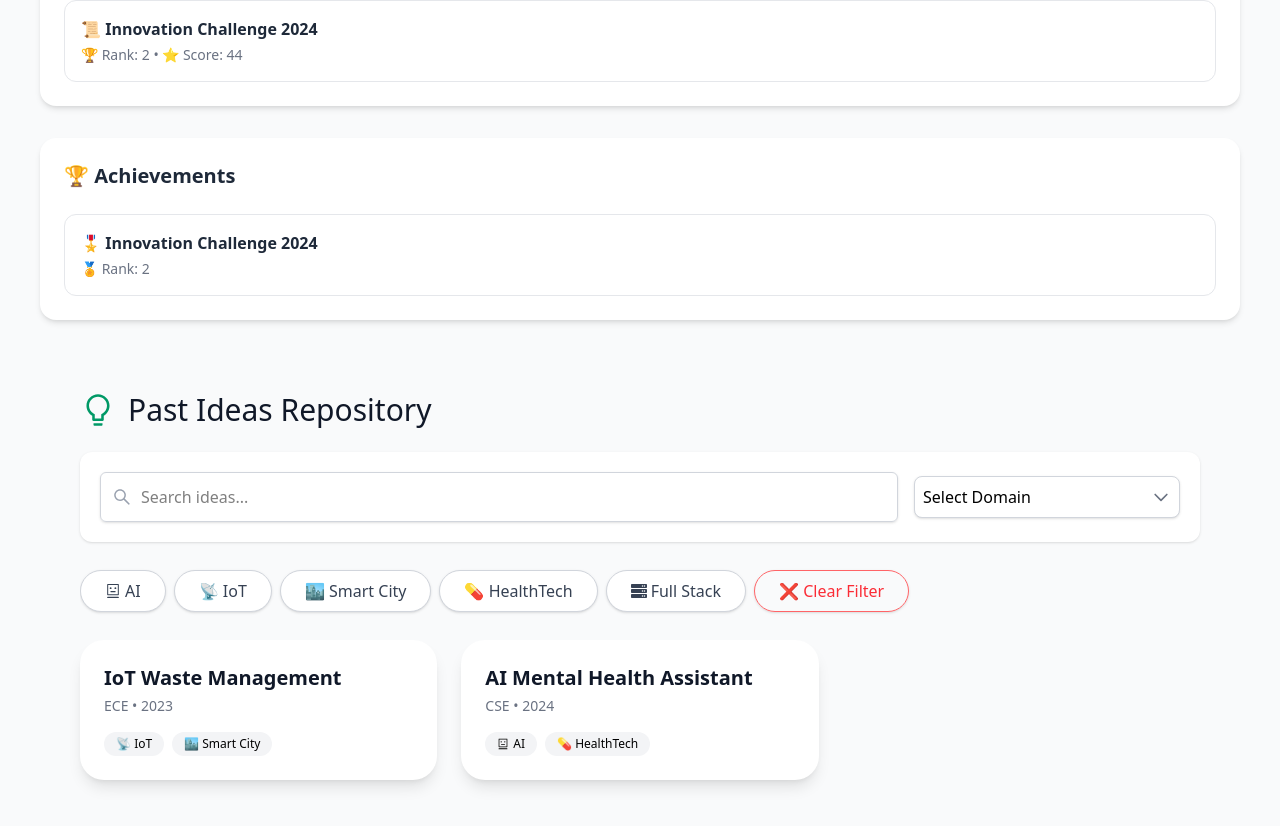
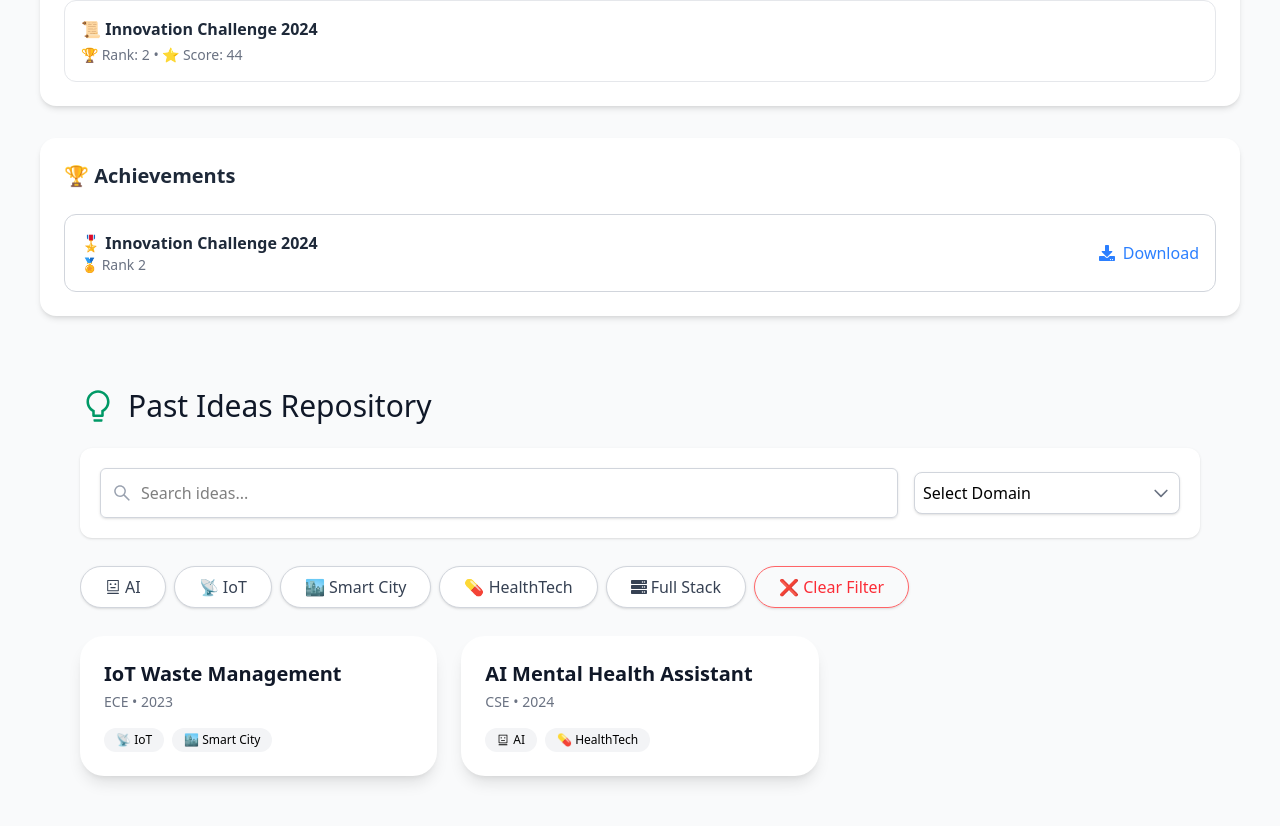
Before and after one commit to Karthikeyadevarakonda/CODE2IDEA_FRONTEND, a React (Vite) app: page /student/dashboard in a window 1280 px wide. Shown: the part 1094-1920 px from the top of the page. Built offline with nearby package versions, Linux system fonts and the light colour scheme.

Commit message:
added certificate generation and votes calculations

```diff
--- a/package.json
+++ b/package.json
@@ -16,6 +16,8 @@
     "class-variance-authority": "^0.7.1",
     "clsx": "^2.1.1",
     "framer-motion": "^12.23.26",
+    "html2canvas": "^1.4.1",
+    "jspdf": "^3.0.4",
     "lucide-react": "^0.562.0",
     "react": "^19.2.0",
     "react-dom": "^19.2.0",
--- /dev/null
+++ b/public/data/past-idea.json
@@ -0,0 +1,67 @@
+
+{
+    "pastIdeasRepository": [
+  {
+    "ideaId": 150,
+    "title": "IoT Waste Management",
+    "contestYear": 2023,
+    "department": "ECE",
+    "categories": ["IoT", "Smart City"],
+
+    "description": "This project focuses on building an IoT-based smart waste management system to optimize garbage collection in urban areas. Smart bins equipped with ultrasonic sensors monitor waste levels in real time and transmit data to a central dashboard. The system helps municipal authorities reduce fuel consumption, prevent overflow, and improve cleanliness by enabling data-driven waste collection routes.",
+
+    "attachments": [
+      {
+        "id": 1,
+        "name": "Project Abstract",
+        "type": "pdf",
+        "url": "/files/iot-waste-management-abstract.pdf"
+      },
+      {
+        "id": 2,
+        "name": "System Architecture Diagram",
+        "type": "pdf",
+        "url": "/files/iot-waste-management-architecture.pdf"
+      },
+      {
+        "id": 3,
+        "name": "Final Presentation",
+        "type": "ppt",
+        "url": "/files/iot-waste-management-presentation.pptx"
+      }
+    ]
+  },
+
+  {
+    "ideaId": 151,
+    "title": "AI Mental Health Assistant",
+    "contestYear": 2024,
+    "department": "CSE",
+    "categories": ["AI", "HealthTech"],
+
+    "description": "The AI Mental Health Assistant is a conversational chatbot designed to provide early mental health support using Natural Language Processing and Machine Learning. It analyzes user sentiment, detects stress patterns, and provides personalized coping strategies. The system is not a replacement for therapy but acts as a first-level emotional support tool, especially for students.",
+
+    "attachments": [
+      {
+        "id": 1,
+        "name": "Project Proposal",
+        "type": "pdf",
+        "url": "/files/ai-mental-health-proposal.pdf"
+      },
+      {
+        "id": 2,
+        "name": "Model Training Report",
+        "type": "pdf",
+        "url": "/files/ai-mental-health-model-report.pdf"
+      },
+      {
+        "id": 3,
+        "name": "Demo Screenshots",
+        "type": "zip",
+        "url": "/files/ai-mental-health-demo.zip"
+      }
+    ]
+  }
+]
+
+}
--- a/src/pages/student/Achievements.jsx
+++ b/src/pages/student/Achievements.jsx
@@ -1,23 +1,102 @@
-export default function Achievements({ achievements }) {
-  if (!achievements || achievements.length === 0) return null;
+import { FaDownload } from "react-icons/fa";
+import jsPDF from "jspdf";
+import html2canvas from "html2canvas";
+
+export default function Achievements({ achievements, name }) {
+  if (!achievements?.length) return null;
+
+  const generateCertificate = async (achievement) => {
+    const cert = document.createElement("div");
+
+    cert.style.width = "1200px";
+    cert.style.height = "800px";
+    cert.style.padding = "60px";
+    cert.style.background = "#F8F6F1";
+    cert.style.border = "12px double #C9A227";
+    cert.style.borderRadius = "18px";
+    cert.style.fontFamily = "Georgia, serif";
+    cert.style.color = "#2d2d2d";
+    cert.style.textAlign = "center";
+    cert.style.position = "relative";
+
+    cert.innerHTML = `
+      <div style="font-size:70px; margin-bottom:10px;">🏅</div>
+
+      <h1 style="font-size:56px; color:#C9A227; margin-bottom:10px;">
+        Certificate of Achievement
+      </h1>
+
+      <p style="font-size:22px; margin-top:10px;">
+        This certificate is proudly presented to
+      </p>
+
+      <h2 style="font-size:46px; margin:25px 0; text-decoration: underline;">
+        ${name}
+      </h2>
+
+      <p style="font-size:24px;">
+        For securing
+      </p>
+
+      <h3 style="font-size:34px; color:#444; margin:15px 0;">
+        🏆 Rank ${achievement.rank}
+      </h3>
+
+      <p style="font-size:26px; margin-top:10px;">
+        in the
+      </p>
+
+      <h3 style="font-size:32px; font-weight:bold; margin-top:10px;">
+        ${achievement.contest}
+      </h3>
+
+      <div style="position:absolute; bottom:60px; left:80px; font-size:20px;">
+        🎗️ Authorized Signature
+      </div>
+
+      <div style="position:absolute; bottom:60px; right:80px; font-size:20px;">
+        📅 ${new Date().getFullYear()}
+      </div>
+    `;
+
+    document.body.appendChild(cert);
+
+    const canvas = await html2canvas(cert, { scale: 2 });
+    const imgData = canvas.toDataURL("image/png");
+
+    document.body.removeChild(cert);
+
+    const pdf = new jsPDF("landscape", "px", [canvas.width, canvas.height]);
+    pdf.addImage(imgData, "PNG", 0, 0, canvas.width, canvas.height);
+    pdf.save(`${achievement.contest}-Certificate.pdf`);
+  };
 
   return (
     <div className="bg-white p-6 rounded-2xl shadow-md">
       <h2 className="text-xl font-semibold mb-6 flex items-center gap-2 text-gray-800">
         🏆 Achievements
       </h2>
-      <div className="flex flex-col gap-3">
+
+      <div className="flex flex-col gap-4">
         {achievements.map((a, i) => (
           <div
             key={i}
-            className="border border-gray-200 rounded-xl p-4 hover:shadow-lg transition-shadow flex flex-col gap-1"
+            className="border border-gray-300 rounded-xl p-4 flex justify-between items-center hover:shadow-lg transition"
           >
-            <p className="font-semibold text-gray-800 flex items-center gap-2">
-              🎖 {a.contest}
-            </p>
-            <p className="text-sm text-gray-500 flex items-center gap-1">
-              🏅 Rank: {a.rank}
-            </p>
+            <div>
+              <p className="font-semibold text-gray-800">🎖 {a.contest}</p>
+              <p className="text-sm text-gray-500">🏅 Rank {a.rank}</p>
+            </div>
+
+            {/* Download Button */}
+            <button
+              onClick={() => generateCertificate(a)}
+              className="text-blue-500 hover:text-blue-600 flex items-center gap-2"
+              title="Download Certificate"
+            >
+              <FaDownload className="text-lg md:text-base" />
+              <span className="hidden md:inline">Download</span>
+            </button>
           </div>
         ))}
       </div>
--- a/src/pages/student/Dashboard.jsx
+++ b/src/pages/student/Dashboard.jsx
@@ -29,7 +29,7 @@ export default function Dashboard() {
   };
 
   return (
-    <div className="min-h-screen bg-gray-50 p-6 md:p-10 space-y-8">
+    <div className="min-h-screen bg-gray-50 p-2 md:p-10 space-y-8">
       <StudentHeader student={data.student} />
 
       {/* LIVE EVENTS BANNERS */}
@@ -45,7 +45,7 @@ export default function Dashboard() {
       </div>
 
       <EnrolledEvents events={data.enrolledEvents} />
-      <Achievements achievements={data.achievements} />
+      <Achievements achievements={data.achievements} name={data.student.name} />
       <PastIdeas />
     </div>
   );
--- a/src/pages/student/StudentHeader.jsx
+++ b/src/pages/student/StudentHeader.jsx
@@ -63,7 +63,9 @@ export default function StudentHeader({ student }) {
       {/* Simplified Mobile Header */}
       <div className="flex md:hidden items-center justify-between gap-4">
         <div className="flex flex-col">
-          <h1 className="text-xl font-bold text-gray-800">{student.name}</h1>
+          <h1 className="text-xl font-bold text-gray-800">
+            {"Hi 👋" + student.name}
+          </h1>
           <span className="text-sm text-emerald-600 flex items-center gap-1">
             🟢 Active
           </span>
```
Also changed, not shown: 1 other file (tests, documents, lock files or other folders).
